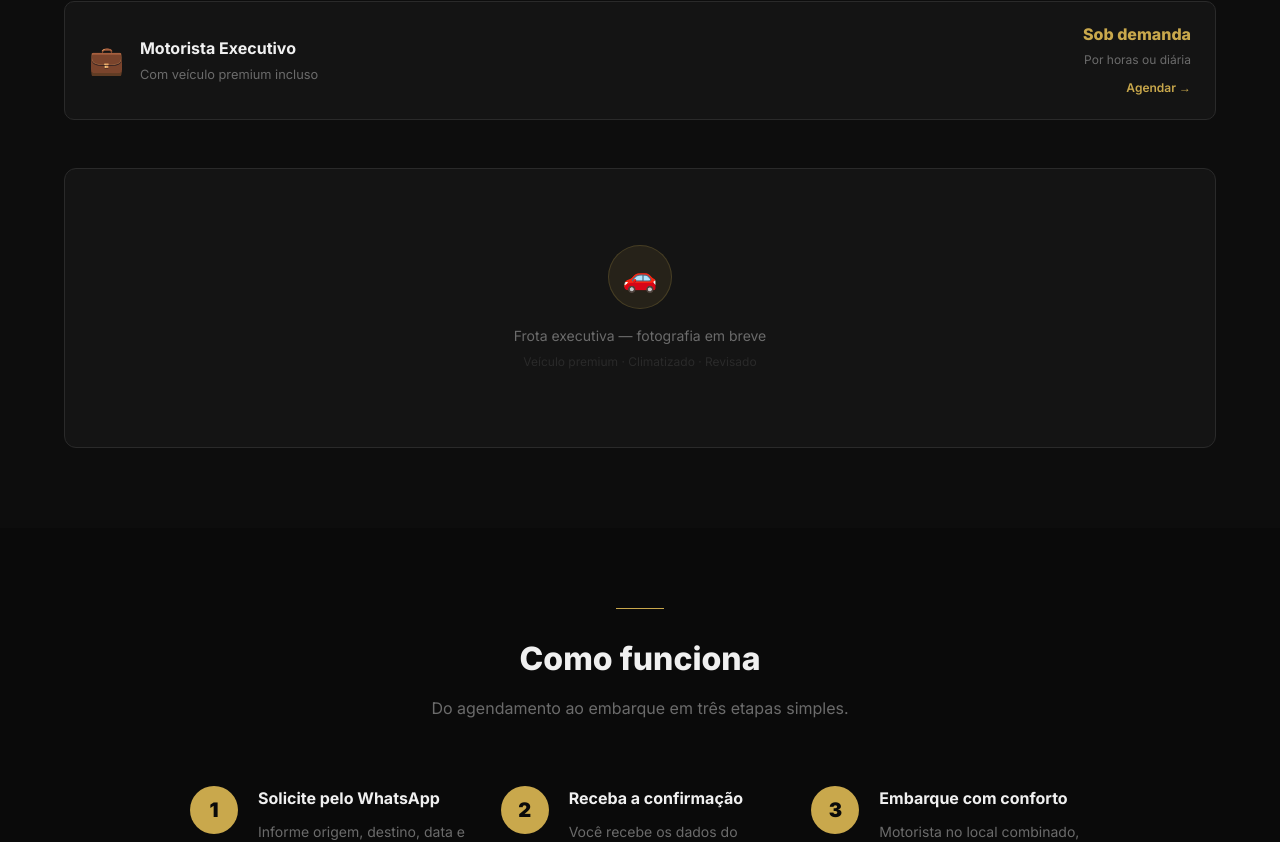
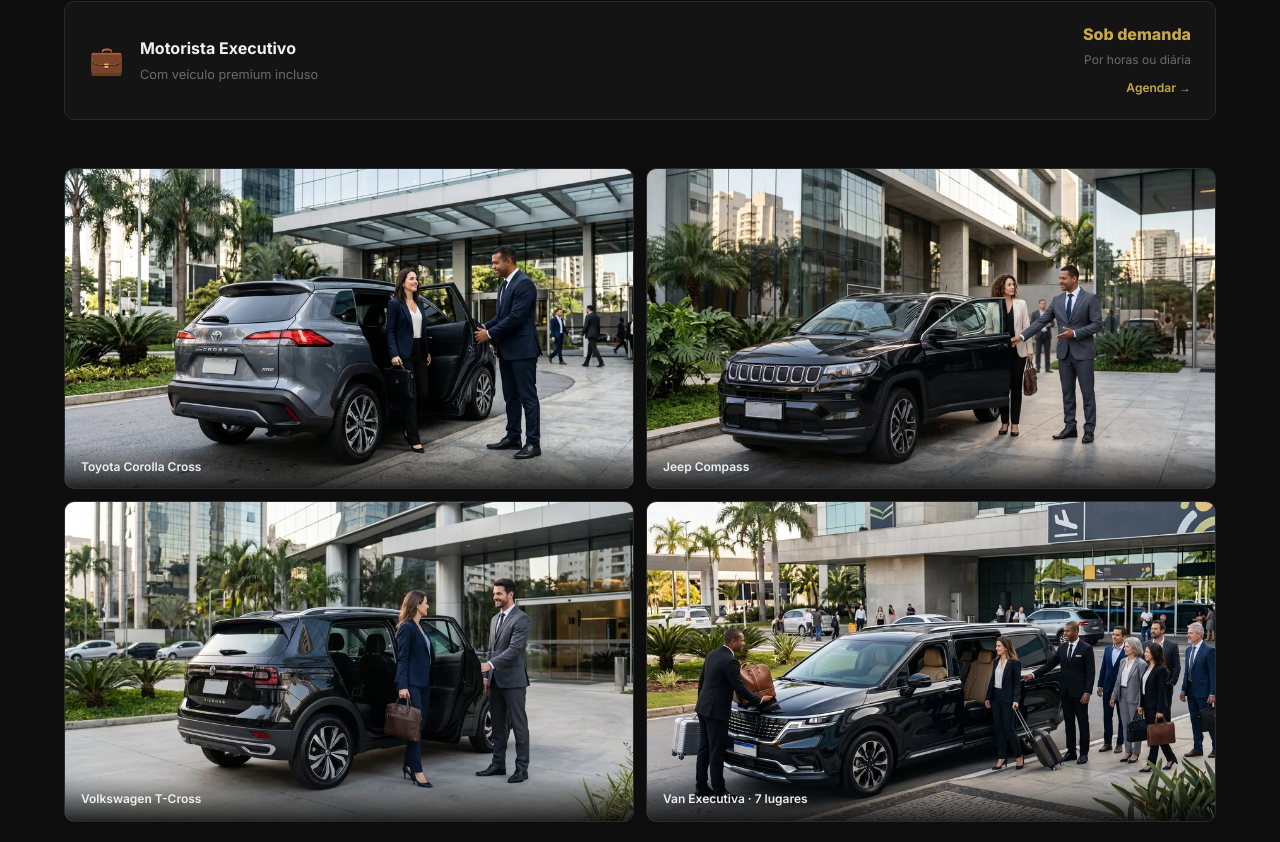
Before and after one commit to williangirotoo-web/londrina-executivo, a Next.js app: page / in a window 1280 px wide. Shown: the part 1411-2253 px from the top of the page. Built offline with nearby package versions, Linux system fonts and the light colour scheme.

Commit message:
feat: grid 2x2 imagens reais da frota na Home — remove placeholder

```diff
--- a/app/page.tsx
+++ b/app/page.tsx
@@ -317,20 +317,28 @@
               ))}
             </div>
 
-            {/* ESPAÇO PARA FOTO REAL — preparado para substituição futura */}
-            <div style={{ marginTop: "3rem", borderRadius: "12px", overflow: "hidden", border: "1px solid #2A2A2A", background: "#141414", minHeight: "280px", display: "flex", alignItems: "center", justifyContent: "center", position: "relative" }}>
-              <div style={{ textAlign: "center", padding: "2rem" }}>
-                <div style={{ width: "64px", height: "64px", borderRadius: "50%", background: "rgba(201,168,76,.1)", border: "1px solid rgba(201,168,76,.2)", display: "flex", alignItems: "center", justifyContent: "center", margin: "0 auto 1rem", fontSize: "1.75rem" }}>
-                  🚗
+            {/* Grid de imagens reais da frota */}
+            <div style={{ marginTop: "3rem", display: "grid", gridTemplateColumns: "repeat(2, 1fr)", gap: "0.75rem" }}>
+              {[
+                { src: "/fotos/corolla-cross-executivo.webp", alt: "Toyota Corolla Cross utilizado para transporte executivo em Londrina", label: "Toyota Corolla Cross" },
+                { src: "/fotos/jeep-compass-executivo.webp",  alt: "Jeep Compass para viagens corporativas e transfer executivo",          label: "Jeep Compass" },
+                { src: "/fotos/t-cross-executivo.webp",       alt: "Volkswagen T-Cross para transporte executivo em Londrina",            label: "Volkswagen T-Cross" },
+                { src: "/fotos/van-executiva-7-lugares.webp", alt: "Van executiva para grupos e transporte corporativo",                  label: "Van Executiva · 7 lugares" },
+              ].map((v) => (
+                <div key={v.src} style={{ position: "relative", borderRadius: "10px", overflow: "hidden", border: "1px solid #2A2A2A", aspectRatio: "16/9" }}>
+                  <Image
+                    src={v.src}
+                    alt={v.alt}
+                    fill
+                    loading="lazy"
+                    sizes="(max-width: 768px) 50vw, 25vw"
+                    style={{ objectFit: "cover", objectPosition: "center" }}
+                  />
+                  <div style={{ position: "absolute", bottom: 0, left: 0, right: 0, background: "linear-gradient(to top, rgba(10,10,10,0.85), transparent)", padding: "0.75rem 1rem" }}>
+                    <p style={{ color: "#F0F0F0", fontSize: "0.75rem", fontWeight: 600, margin: 0 }}>{v.label}</p>
+                  </div>
                 </div>
-                <p style={{ color: "#6B6B6B", fontSize: "0.875rem", marginBottom: "0.25rem" }}>
-                  Frota executiva — fotografia em breve
-                </p>
-                <p style={{ color: "#2A2A2A", fontSize: "0.75rem", margin: 0 }}>
-                  {/* SUBSTITUIR: <Image src="/fotos/veiculo-principal.jpg" alt="Veículo executivo Londrina Executivo" fill style={{objectFit:'cover'}} /> */}
-                  Veículo premium · Climatizado · Revisado
-                </p>
-              </div>
+              ))}
             </div>
           </div>
         </section>
```
